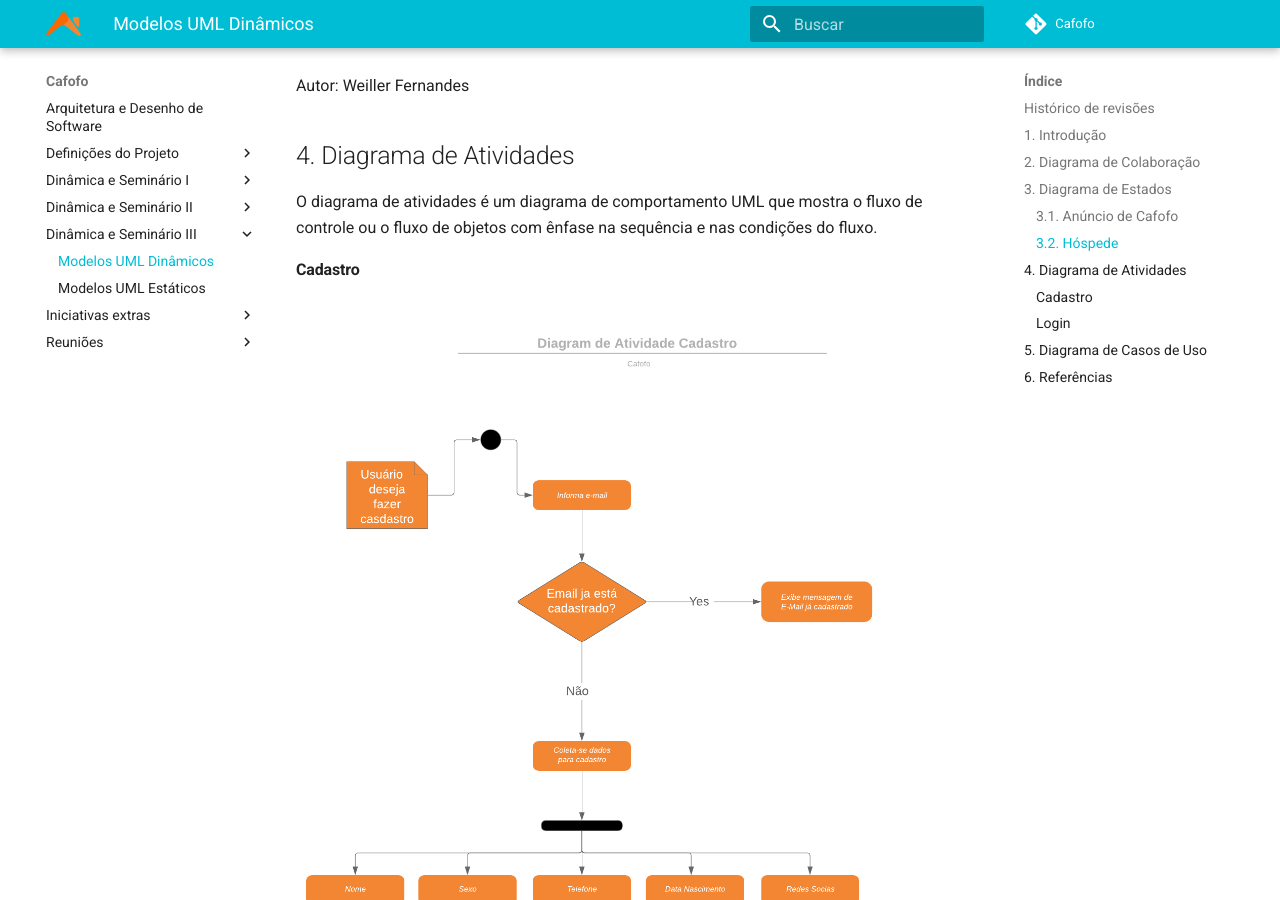
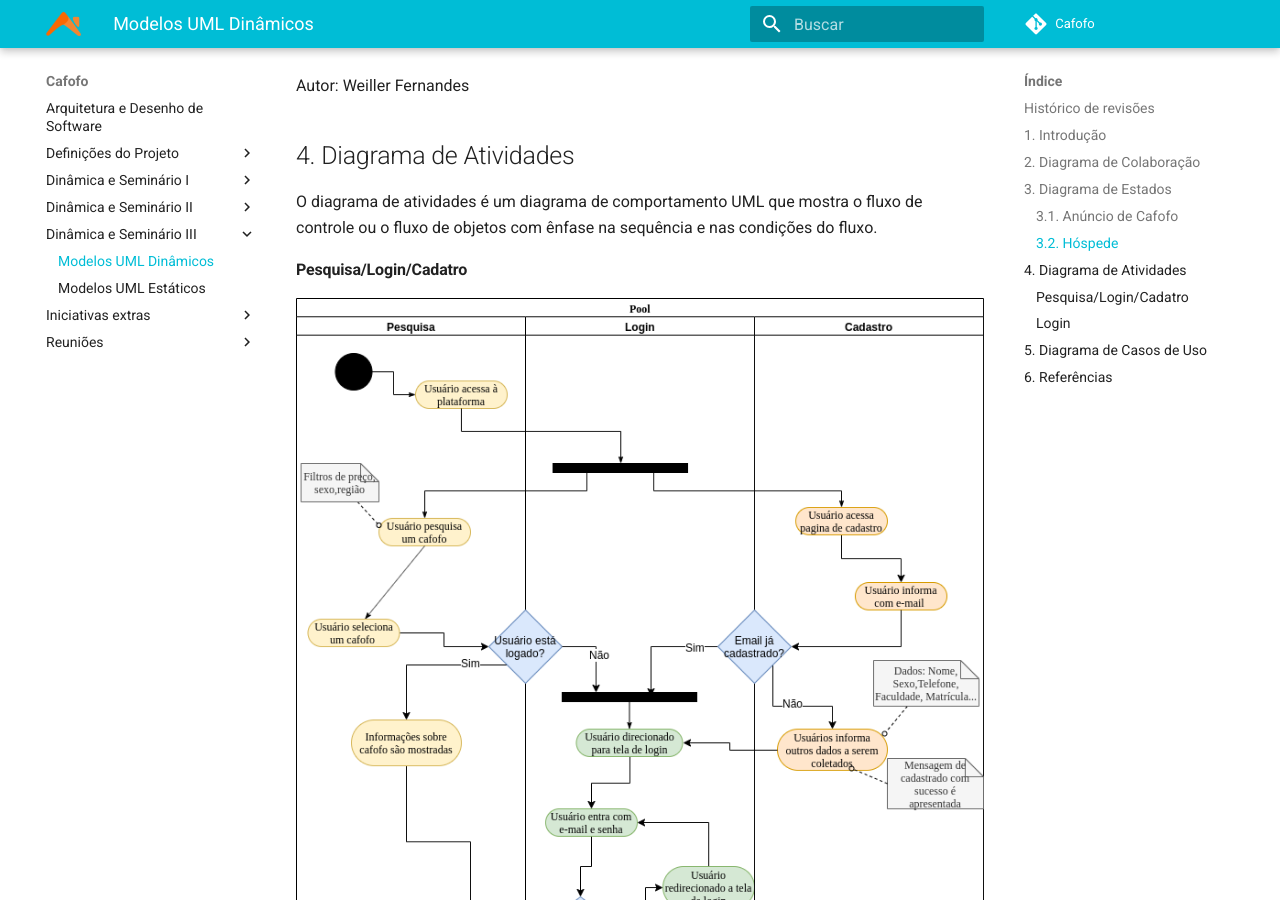
Before and after one commit to desenho-2019/Wiki, an MkDocs documentation site: the page built from docs/Dinâmica e Seminário III/uml_dinamico.md, in a window 1280 px wide and 900 px high, scrolled down 3083 px. Built offline with MkDocs 1.6.1 and Material for MkDocs 9.7.7, drawn with Linux system fonts in a browser that asks for light colours.

Commit message:
Adicionando diagrama de ativdades V2

```diff
--- a/docs/Dinâmica e Seminário III/uml_dinamico.md
+++ b/docs/Dinâmica e Seminário III/uml_dinamico.md
@@ -55,10 +55,9 @@ Autor: Weiller Fernandes
 ## 4. Diagrama de Atividades
 O diagrama de atividades é um diagrama de comportamento UML que mostra o fluxo de controle ou o fluxo de objetos com ênfase na sequência e nas condições do fluxo.
 
-#### Cadastro
+#### Pesquisa/Login/Cadatro
 
-![Diagrama de Atividade Cadastro](img/Diagrama_atividade_Cadastro.png)
-
+![Diagrama de Atividade V2](img/Diagrama_Atividade_V2.png)
 
 #### Login
 ![Diagrama de Atividade Login](img/diagrama_atividade_loggin.png)
```
Also changed, not shown: docs/Dinâmica e Seminário III/img/Diagrama_Atividade_V2.png (added).
